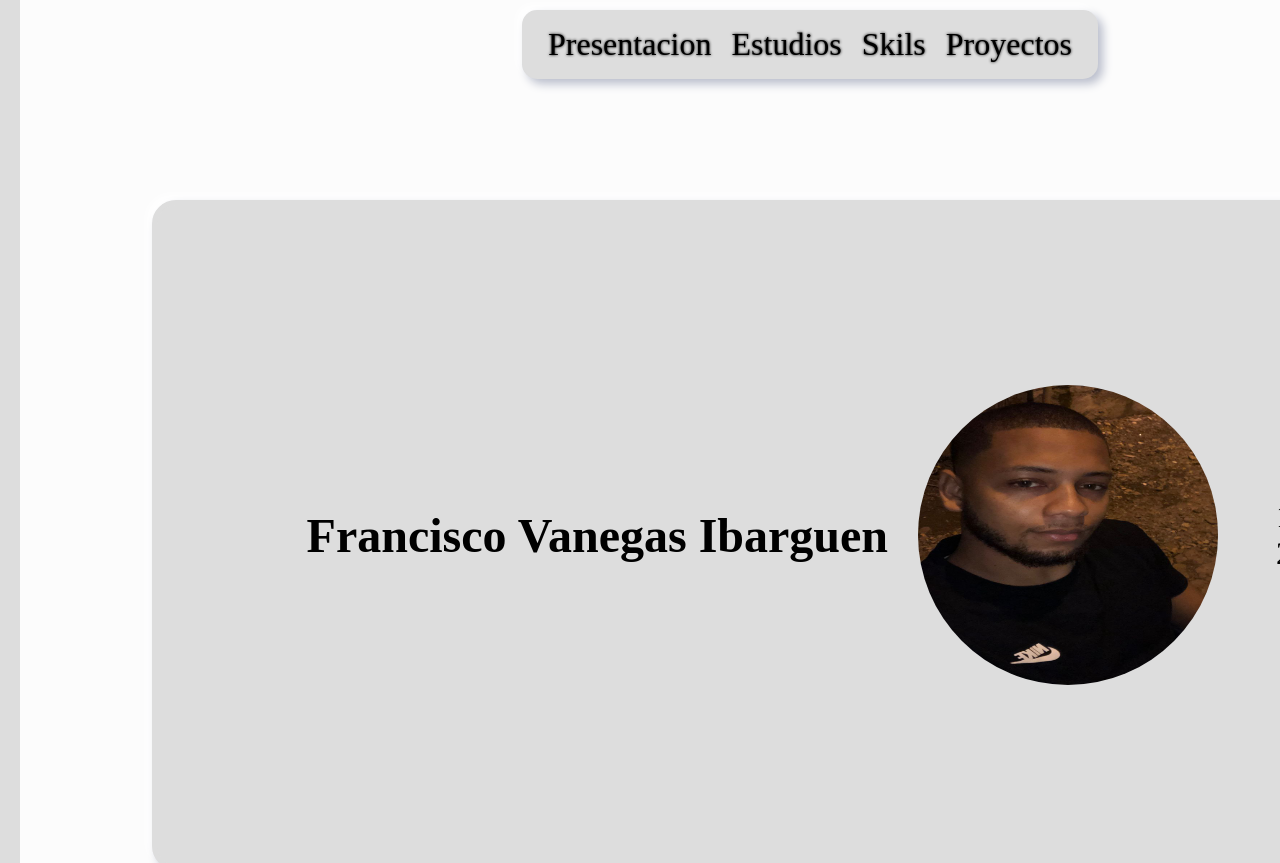
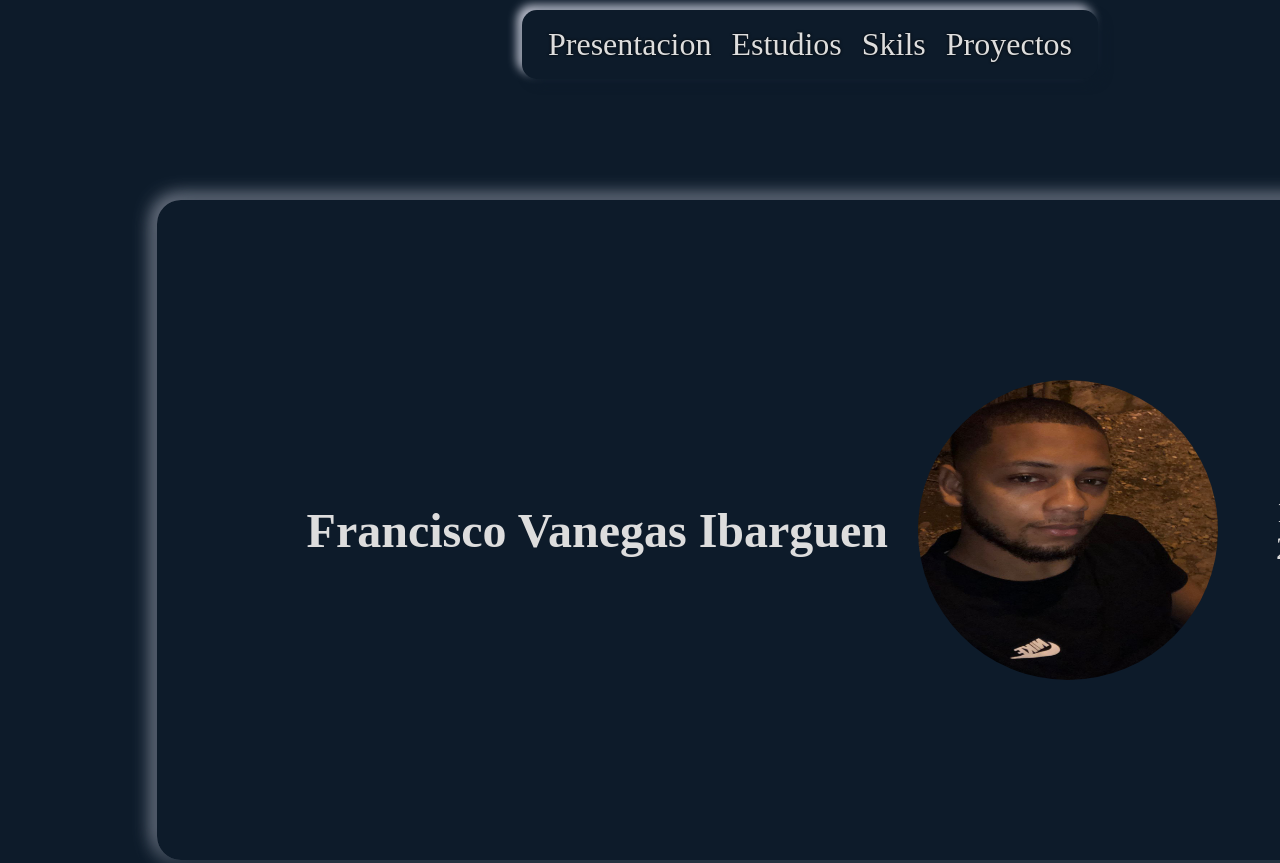
Before and after one commit to FranciscoDJVI/Javascript, a React (Create React App) app in the folder mifirstpage/: page / in a window 1280 px wide. Shown: the top 863 px of the page. Built offline with nearby package versions, Linux system fonts and the light colour scheme.

Commit message:
fix: custom final

```diff
--- a/mifirstpage/src/App.css
+++ b/mifirstpage/src/App.css
@@ -6,10 +6,10 @@ body {
   align-items: center;
   font-family: "Cantarell";
   background: var(--principal-color);
+  color: #dddddd;
 }
 
 .container {
-  width: 1500px;
   margin-left: 20px;
   margin-right: 20px;
   padding: 100px;
@@ -18,7 +18,7 @@ body {
   flex-wrap: wrap;
   align-items: center;
   justify-items: center;
-  background: var(--secondary-color);
+  background: var(--principal-color);
 }
 .navbar {
   margin: 10px;
@@ -31,8 +31,8 @@ body {
   z-index: 1000;
   padding: 1rem;
   box-shadow:
-    5px 5px 10px #babecc,
-    -5px -5px 10px #ffffff;
+    5px 5px 10px #0d1b2a,
+    -5px -5px 10px #babecc;
   border-radius: 15px;
 }
 
--- a/mifirstpage/src/components/Avatar.js
+++ b/mifirstpage/src/components/Avatar.js
@@ -7,13 +7,11 @@ const customStyle = {
   alignItems: "center",
   marginBottom: "500px",
   fontSize: "2rem",
-  background: "var(--principal-color)",
   borderRadius: "24px",
-  boxShadow: "0 0 2px 2px #ffffff",
-  border: "5px var(--principal-color) solid",
   padding: "150px",
   marginTop: "100px",
-  boxShadow: "5px 5px 10px #babecc, -5px -5px 10px #ffffff",
+  color: "var(--secondary-color)",
+  boxShadow: "3px 3px 20px #0d1b2a,-3px -3px 20px #babecc",
 };
 
 function Avatar() {
@@ -36,7 +34,7 @@ function Avatar() {
       >
         <li style={{ fontSize: "2rem", fontStyle: "none" }}>
           <a
-            style={{ textDecoration: "none", color: "#000000" }}
+            style={{ textDecoration: "none", color: "var(--secondary-color)" }}
             href="https://github.com/FranciscoDJVI"
             target="_blank"
             rel="nooponer noreferrer"
@@ -46,7 +44,7 @@ function Avatar() {
         </li>
         <li style={{ fontSize: "2rem", fontStyle: "none" }}>
           <a
-            style={{ textDecoration: "none", color: "#000000" }}
+            style={{ textDecoration: "none", color: "var(--secondary-color)" }}
             href="https://www.linkedin.com/in/francisco-vanegas-134522229"
             target="_blank"
             rel="nooponer noreferrer"
--- a/mifirstpage/src/components/NavBar.js
+++ b/mifirstpage/src/components/NavBar.js
@@ -3,14 +3,14 @@ import { Link } from "react-router-dom";
 const customStyleLink = {
   textDecoration: "none",
   margin: "10px",
-  color: "#000000",
+  color: "#dddddd",
   fontSize: "2rem",
   textShadow: "0 0 3px #000000 ",
 };
 
-const customStyleNav ={
+const customStyleNav = {
   background: "var(--principal-color)",
-}
+};
 
 function NavBar() {
   return (
--- a/mifirstpage/src/components/PresentationText.js
+++ b/mifirstpage/src/components/PresentationText.js
@@ -1,9 +1,10 @@
 import { motion } from "motion/react";
 
 const customStylediv = {
+  borderRadius: "15px",
   background: "var(--principal-color)",
-  borderRadius: "15px",
-  boxShadow: "5px 5px 10px #babecc, -5px -5px 10px #ffffff",
+  boxShadow: "5px 5px 5px var(--principal-color)",
+  color: "var(--secondary-color)",
 };
 
 function PresentationText() {
--- a/mifirstpage/src/components/Skills.js
+++ b/mifirstpage/src/components/Skills.js
@@ -7,7 +7,7 @@ const customStyleli = {
   background: "var(--principal-color)",
   padding: "10px",
   border: "10px var(--principal-color) solid",
-  boxShadow: "5px 5px 10px #babecc, -5px -5px 10px #ffffff",
+  boxShadow: "3px 3px 20px #0d1b2a,-3px -3px 20px #babecc",
   borderRadius: "15px",
 };
 const skills = [
--- a/mifirstpage/src/index.css
+++ b/mifirstpage/src/index.css
@@ -1,6 +1,6 @@
 :root {
-  --principal-color: #dddddd;
-  --secondary-color: #fcfcfc;
+  --principal-color: #0d1b2a;
+  --secondary-color: #dddddd;
   --font-size-principal: 2rem;
   --font-size-secondary: 1rem;
   --margin-bottom-principal: 500px;
```
